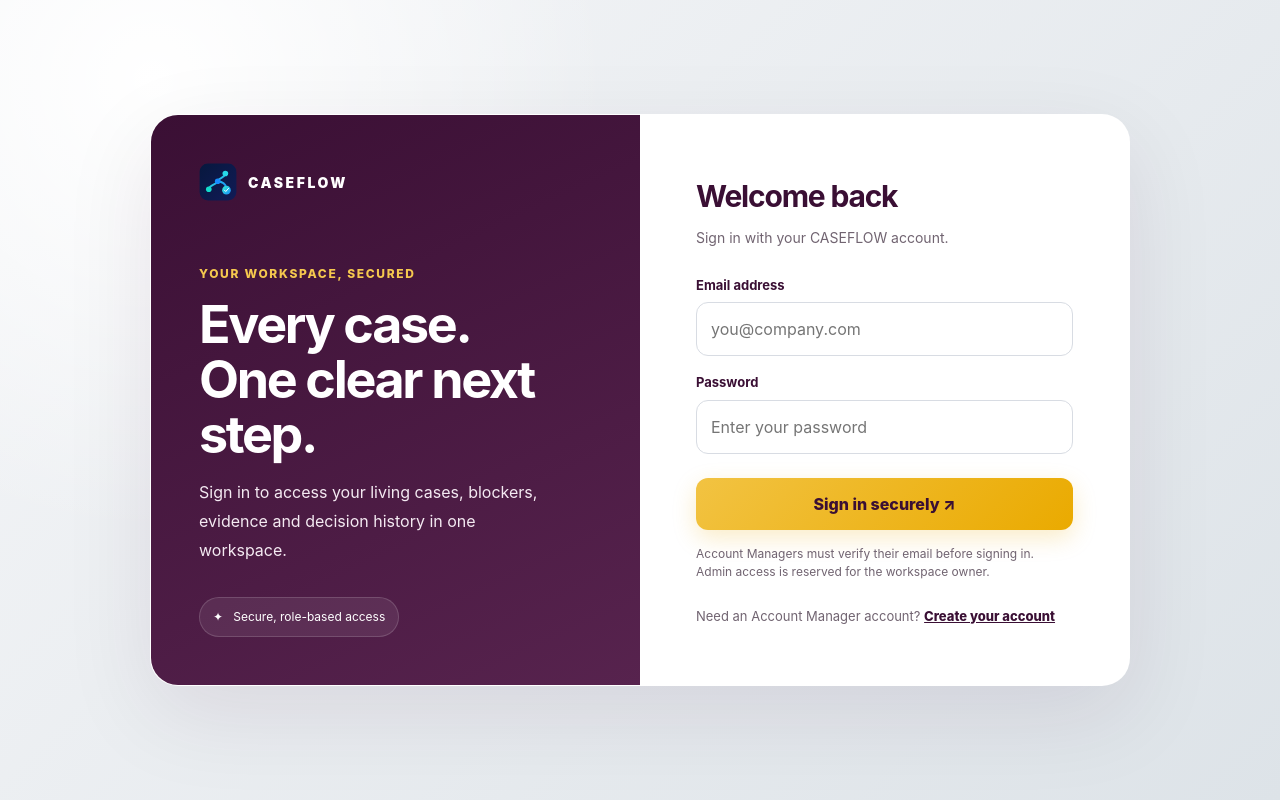
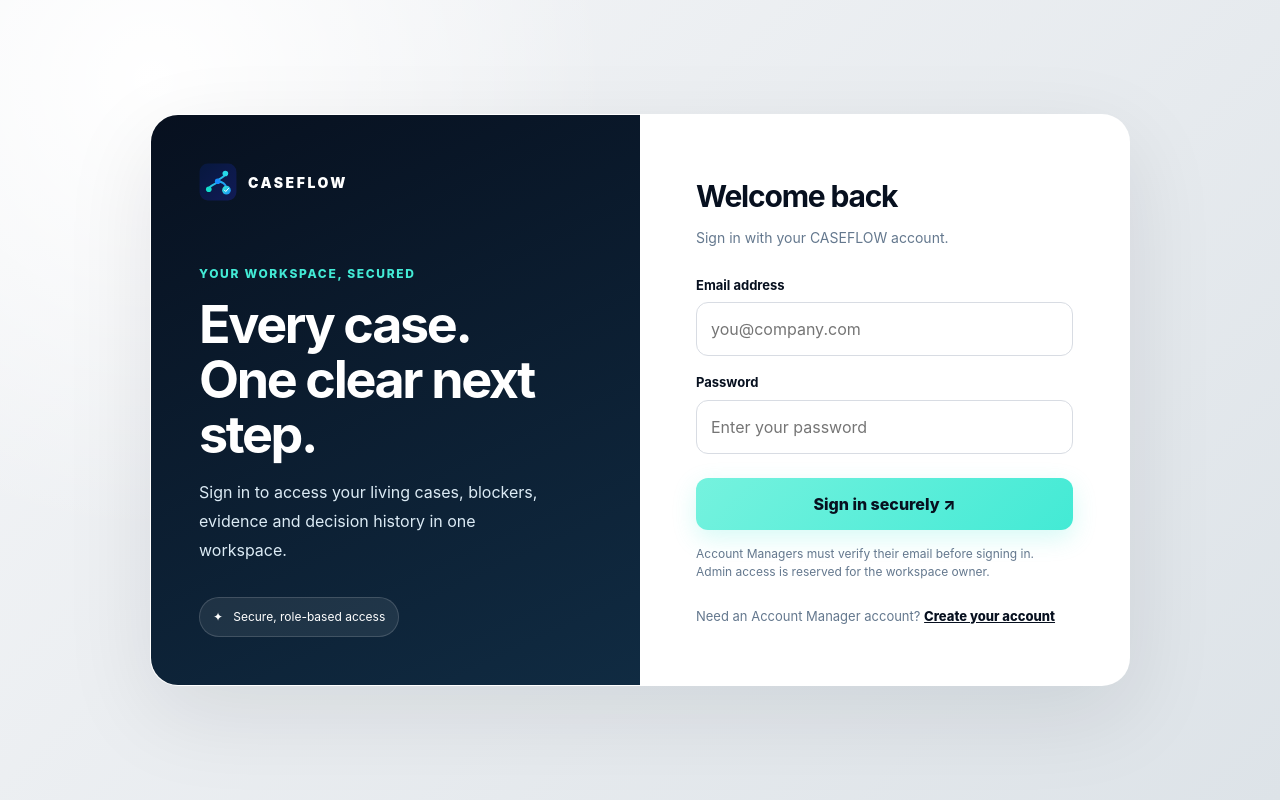
Before and after one commit to Sraveena1992/CASEFLOW, a website: page bundle/login.html in a window 1280 px wide. Drawn offline with Linux system fonts and the light colour scheme.

Commit message:
Align authentication page colors with CASEFLOW navy teal brand

```diff
--- a/bundle/login.html
+++ b/bundle/login.html
@@ -2,17 +2,17 @@
 <html lang="en">
 <head>
 <meta charset="utf-8"><meta name="viewport" content="width=device-width,initial-scale=1">
-<meta name="theme-color" content="#3A0F34"><title>Sign in · CASEFLOW</title>
+<meta name="theme-color" content="#07101f"><title>Sign in · CASEFLOW</title>
 <style>
-:root{color-scheme:light;--ink:#3A0F34;--gold:#EAAA00;--ice:#DDE3E8;--muted:#716471}
+:root{color-scheme:light;--ink:#07101f;--gold:#43ead5;--ice:#DDE3E8;--muted:#64788e}
 *{box-sizing:border-box}body{margin:0;min-height:100vh;font:16px/1.5 Inter,ui-sans-serif,system-ui,-apple-system,sans-serif;color:var(--ink);background:radial-gradient(circle at 12% 10%,#fff 0,transparent 34%),linear-gradient(135deg,#f5f6f8,#DDE3E8);display:grid;place-items:center;padding:24px}
-.shell{width:min(100%,980px);display:grid;grid-template-columns:1fr 1fr;background:#fff;border:1px solid #ffffffb8;border-radius:28px;overflow:hidden;box-shadow:0 28px 90px #3A0F3418}
-aside{padding:clamp(28px,5vw,48px);background:linear-gradient(155deg,#3A0F34,#57234e);color:white;display:flex;flex-direction:column;justify-content:space-between;min-height:570px}
-.logo{display:flex;align-items:center;gap:11px;font-size:14px;font-weight:900;letter-spacing:.18em}.logo img{width:38px;height:38px;object-fit:contain}.eyebrow{color:#f5c84e;font-size:12px;font-weight:800;letter-spacing:.14em;text-transform:uppercase;margin-top:64px}
-h1{font-size:clamp(34px,4.4vw,52px);line-height:1.06;letter-spacing:-.045em;margin:14px 0}aside p{color:#f4eaf2;max-width:340px;line-height:1.8}.pill{display:inline-flex;align-items:center;gap:8px;background:#ffffff14;border:1px solid #ffffff26;border-radius:999px;padding:10px 13px;font-size:12px;width:max-content}
+.shell{width:min(100%,980px);display:grid;grid-template-columns:1fr 1fr;background:#fff;border:1px solid #ffffffb8;border-radius:28px;overflow:hidden;box-shadow:0 28px 90px #07101f18}
+aside{padding:clamp(28px,5vw,48px);background:linear-gradient(155deg,#07101f,#102b42);color:white;display:flex;flex-direction:column;justify-content:space-between;min-height:570px}
+.logo{display:flex;align-items:center;gap:11px;font-size:14px;font-weight:900;letter-spacing:.18em}.logo img{width:38px;height:38px;object-fit:contain}.eyebrow{color:#43ead5;font-size:12px;font-weight:800;letter-spacing:.14em;text-transform:uppercase;margin-top:64px}
+h1{font-size:clamp(34px,4.4vw,52px);line-height:1.06;letter-spacing:-.045em;margin:14px 0}aside p{color:#dcebf5;max-width:340px;line-height:1.8}.pill{display:inline-flex;align-items:center;gap:8px;background:#ffffff14;border:1px solid #ffffff26;border-radius:999px;padding:10px 13px;font-size:12px;width:max-content}
 main{padding:clamp(28px,5vw,56px);align-self:center}h2{font-size:30px;letter-spacing:-.04em;margin:0 0 8px}.sub{color:var(--muted);margin:0 0 28px;font-size:14px}
-label{display:block;font-size:13px;font-weight:750;margin:17px 0 7px}input{width:100%;padding:14px;border:1px solid #d8dce3;border-radius:12px;font:inherit;color:var(--ink);outline:none;background:#fff}input:focus{border-color:var(--gold);box-shadow:0 0 0 3px #EAAA0028}
-button{margin-top:24px;width:100%;border:0;border-radius:12px;padding:14px;background:linear-gradient(135deg,#f2c342,#EAAA00);color:var(--ink);font:inherit;font-weight:850;cursor:pointer;box-shadow:0 8px 23px #EAAA0038;transition:transform .15s}button:hover{transform:translateY(-1px)}button:disabled{opacity:.6;cursor:wait}
+label{display:block;font-size:13px;font-weight:750;margin:17px 0 7px}input{width:100%;padding:14px;border:1px solid #d8dce3;border-radius:12px;font:inherit;color:var(--ink);outline:none;background:#fff}input:focus{border-color:var(--gold);box-shadow:0 0 0 3px #43ead528}
+button{margin-top:24px;width:100%;border:0;border-radius:12px;padding:14px;background:linear-gradient(135deg,#75f2de,#43ead5);color:var(--ink);font:inherit;font-weight:850;cursor:pointer;box-shadow:0 8px 23px #43ead538;transition:transform .15s}button:hover{transform:translateY(-1px)}button:disabled{opacity:.6;cursor:wait}
 .message{display:none;padding:12px 14px;border-radius:12px;background:#f3f5f7;color:var(--ink);font-size:13px;margin-top:18px;overflow-wrap:anywhere}.message.show{display:block}.foot{margin-top:26px;font-size:13px;color:var(--muted)}a{color:var(--ink);font-weight:800}.hint{font-size:12px;color:var(--muted);margin-top:15px}
 @media(max-width:700px){body{padding:12px}.shell{grid-template-columns:1fr}aside{min-height:auto;padding:26px}.eyebrow{margin-top:28px}main{padding:28px}h1{font-size:36px}}
 </style>
```
